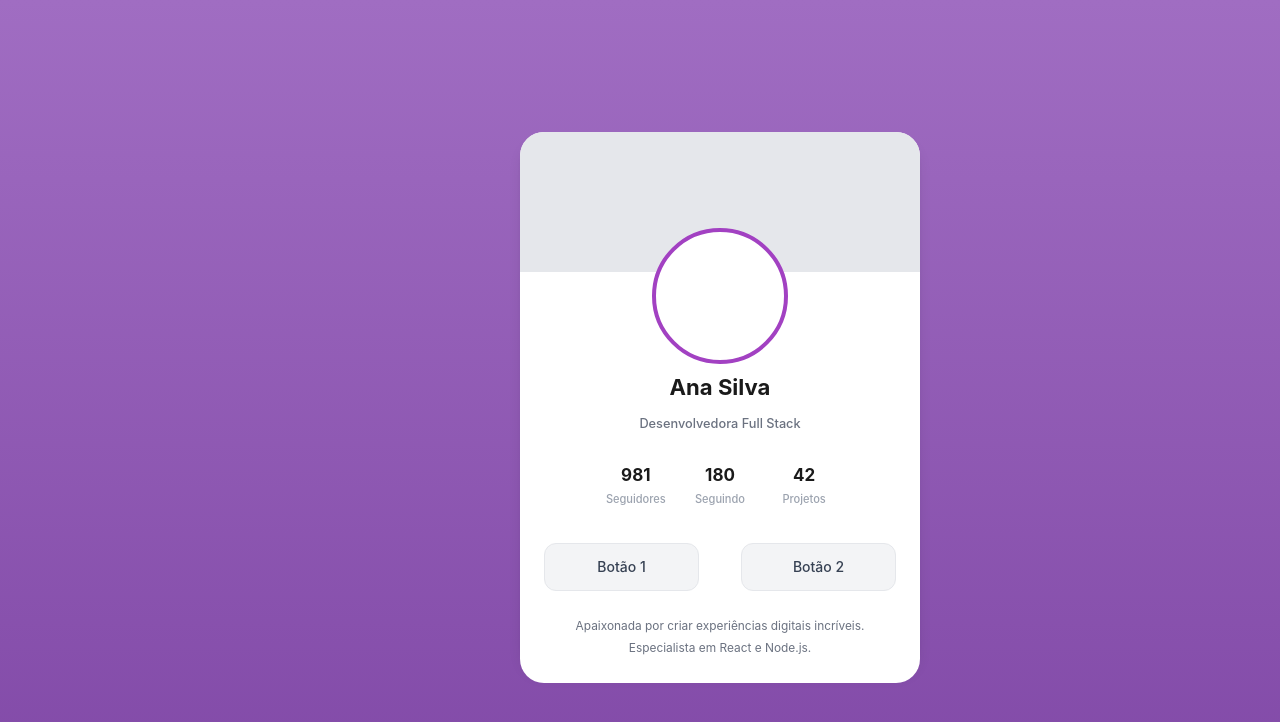
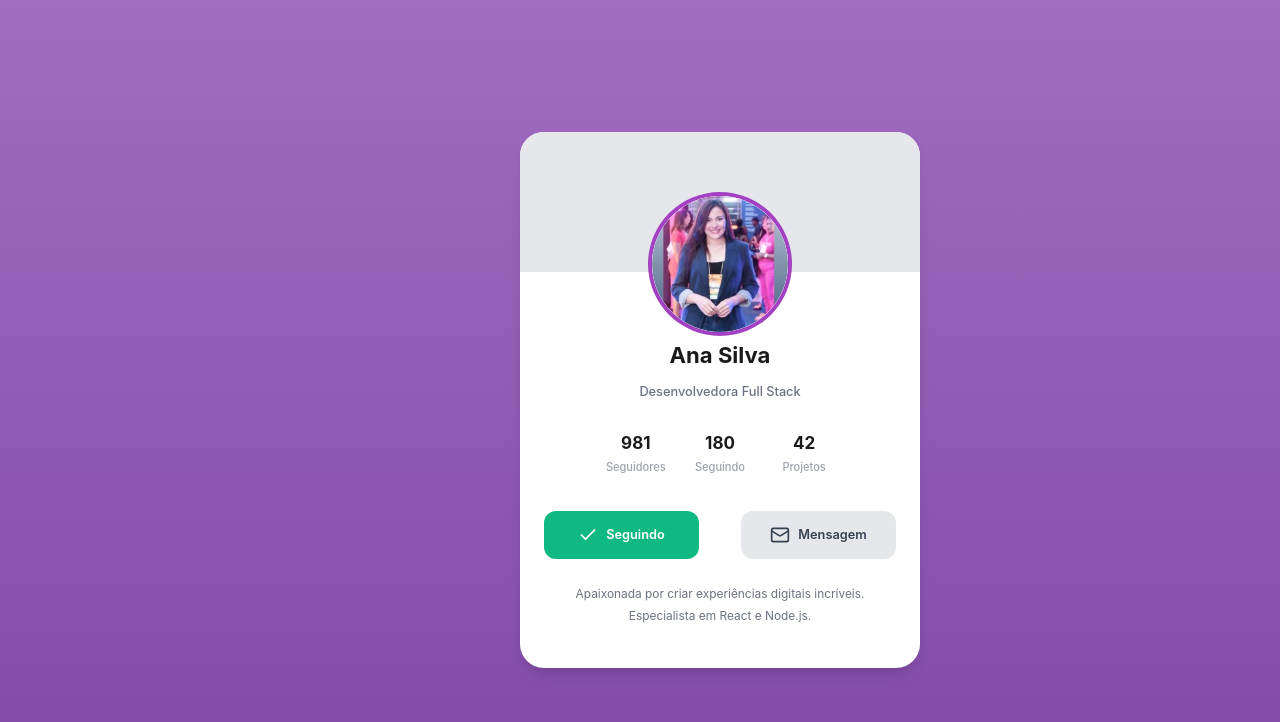
Before and after one commit to RaoniDCunha/desafio_frontend_fusion_front, a Next.js app: page / in a window 1280 px wide. Shown: the top 722 px of the page. Built offline with nearby package versions, Linux system fonts and the light colour scheme.

Commit message:
Feat: Adicionado componente de imagem ao Card

```diff
--- a/src/app/page.tsx
+++ b/src/app/page.tsx
@@ -1,5 +1,7 @@
 import { CardNumbersInformation } from "@/components/CardNumbersInformation";
+import { ProfileCardButton } from "@/components/ProfileCardButton";
 import Image from "next/image";
+import { Check, Mail } from 'lucide-react';
 
 export default function Home() {
   return (
@@ -16,8 +18,14 @@ export default function Home() {
           <div className="flex-1 flex flex-col items-center p-6 bg-white rounded-b-[24px]">
 
                 {/* 1. Avatar Redondo com Margem Negativa para sobrepor o topo */}
-                <div className="w-[136px] h-[136px] rounded-full border-[4px] border-[#A241C2] -mt-[68px] mb-[4px] bg-white overflow-hidden shrink-0">
-                  {/* Imagem do perfil vai aqui */}
+                <div className="relative w-[136px] h-[136px] rounded-full ring-[4px] ring-[#A241C2] -mt-[100px] mb-[4px] bg-white overflow-hidden shrink-0">
+                  <Image
+                    src="/images/user.png"
+                    alt="Foto de perfil de Ana Silva"
+                    fill
+                    className="object-cover rounded-full ring-[4px] ring-white"
+                    priority
+                  />
                 </div>
 
                 {/* 2. Nome */}
@@ -39,12 +47,8 @@ export default function Home() {
 
                 {/* 5. Row de 2 Botões */}
                 <div className="flex justify-between w-[352px] h-[48px] mb-[24px]">
-                  <button className="w-[155px] h-full bg-[#F3F4F6] border border-[#E5E7EB] rounded-[12px] flex items-center justify-center font-['Inter'] font-medium text-sm text-gray-700 hover:bg-gray-200 transition-colors">
-                    Botão 1
-                  </button>
-                  <button className="w-[155px] h-full bg-[#F3F4F6] border border-[#E5E7EB] rounded-[12px] flex items-center justify-center font-['Inter'] font-medium text-sm text-gray-700 hover:bg-gray-200 transition-colors">
-                    Botão 2
-                  </button>
+                  <ProfileCardButton texto={"Seguindo"} icone={<Check size={20} color="#FFFFFF" />} corFundo={"#10B981"} corTexto={"#FFFFFF"} />
+                  <ProfileCardButton texto={"Mensagem"} icone={<Mail size={20} color="#374151" />} corFundo={"#E5E7EB"} corTexto={"#374151"} />
                 </div>
 
                 {/* 6. Texto de Bio */}
```
Also changed, not shown: public/images/user.png (added), src/components/ProfileCardButton/index.tsx (renamed from src/components/Button/index.tsx).
